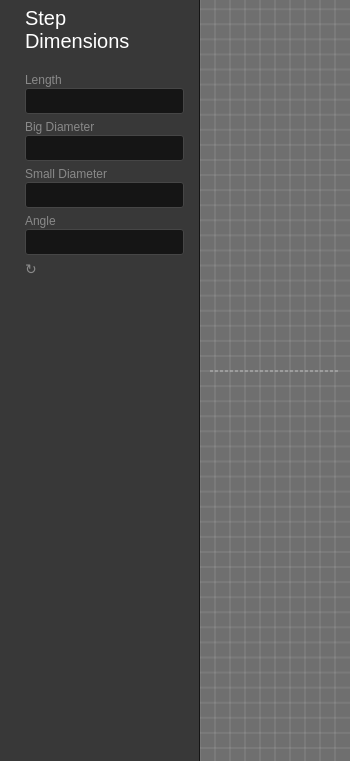
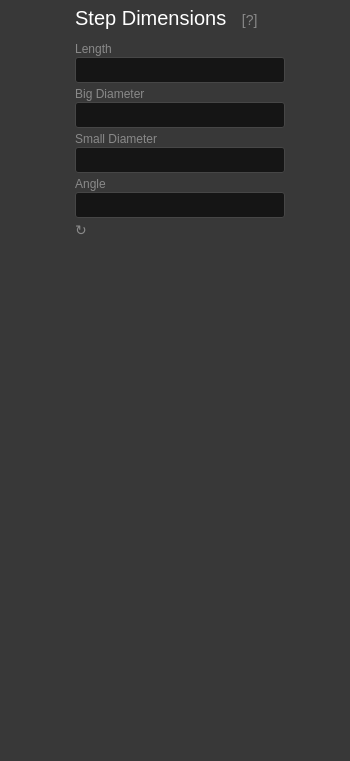
Before and after one commit to Callisto-Burns/OD-Calculator, an Electron app: page src/index.html in a window 350 px wide. Shown: the part 83-844 px from the top of the page. Drawn offline with Linux system fonts and the light colour scheme; no server answers.

Commit message:
downsized the calculator

```diff
--- a/main.js
+++ b/main.js
@@ -10,8 +10,8 @@ let mainWindow;
 
 app.on('ready', () => {
     mainWindow = new BrowserWindow({
-        height: 600,
-        width: 800,
+        height: 370,
+        width: 350,
         webPreferences: {
             nodeIntegration: true
         },
--- a/src/css/styles.css
+++ b/src/css/styles.css
@@ -13,15 +13,14 @@ body, .grid-container{
 	padding: 0;
 	height: 100%;
 	width: 100%;
-	background-color: #999999;
+	background-color: #000000;
 	overflow: hidden;
 }
 
 .grid-container{
 	display: grid;
-	grid-template-columns: 200px auto auto;
 	grid-template-rows: 60px auto;
-	background-color: grey;
+	background-color: orange;
 }
 
 .header {
@@ -42,41 +41,24 @@ body, .grid-container{
 }
 
 .logo{
-	padding: 3px 200px 0 5px;
+	padding: 3px 15px 0 5px;
 	height: 30px;
 	width: auto;
 }
 
-.render-container{
-	background-color: hotpink;
-	grid-column-start: 2;
-	grid-column-end: 4;
+.menu {
+	width: 100%;
+	margin: 0;
+	display: grid;
+	grid-template-rows: 65px 45px 45px 45px 45px 30px;
+	grid-template-columns: 75px 200px 75px;
 	grid-row-start: 2;
 	grid-row-end: 3;
-	padding: 0;
-	margin: 0;
+	grid-column: 1;
+	background: #383838;
 }
 
-.tool-render {
-	background-color:  #6f6f6f;
-	margin: 0;
-	padding: 0;
-	/*box-shadow: inset 0 0 30em 1em rgba(50,50,50,1);*/
-}
-
-.side-bar-left {
-	display: grid;
-	grid-template-rows: auto auto auto auto auto 1fr;
-	grid-template-columns: 1fr 6fr 1fr;
-	grid-column-start: 1;
-	grid-column-end: 2;
-	grid-row-start: 2;
-	grid-row-end: 3;
-	background: #383838;
-	border-right: 1px solid #151515
-}
-
-.side-bar-item {
+.menu-item {
 	grid-column-start: 2;
 	grid-column-end: 3;
 	grid-template-columns: auto 100px auto;
@@ -84,7 +66,7 @@ body, .grid-container{
 	color: #8A8A8A;
 	font-size: 12px;
 }
-.side-bar-header{
+.menu-header{
 	padding: 30px 0 20px 0;
 	color: white;
 	font-size: 20px;
@@ -128,3 +110,7 @@ button:focus.text-button {
 button:active.text-button {
 	margin: 1px 0 0 1px;
 }
+
+.header-label {
+	margin: 0 10px 0 0;
+}
--- a/src/index.html
+++ b/src/index.html
@@ -10,30 +10,29 @@
 			<img src="./img/logo.png" class="logo">
 			<label>OD Calculator</label>
 		</div>
-		<div class="render-container">
-			<canvas class="tool-render" style="height: 100%; width: 100%;"></canvas>
-		</div>
-		<div class="side-bar-left">
-			<div class="side-bar-item side-bar-header">
-				<label>Step Dimensions</label>
+
+		<div class="menu">
+			<div class="menu-item menu-header">
+				<label class="header-label">Step Dimensions</label>
+				<button class="text-button" id="helpButton">[?]</button>
 			</div>
-			<div class="side-bar-item">
+			<div class="menu-item">
 				<label class="label-calc">Length</label>
 				<input type="text" class="input-numeric" id="length">
 			</div>
-			<div class="side-bar-item">
+			<div class="menu-item">
 				<label class="label-calc">Big Diameter</label>
 				<input type="text" class="input-numeric" id="bigDiameter">
 			</div>
-			<div class="side-bar-item">
+			<div class="menu-item">
 				<label class="label-calc">Small Diameter</label>
 				<input type="text" class="input-numeric" id="smallDiameter">
 			</div>
-			<div class="side-bar-item">
+			<div class="menu-item">
 				<label class="label-calc">Angle</label>
 				<input type="text" class="input-numeric" id="angle">
 			</div>
-			<div class="side-bar-item">
+			<div class="menu-item">
 				<button class="text-button" id="clearButton">&#8635</button>
 			</div>
 		</div>
--- a/src/js/index.js
+++ b/src/js/index.js
@@ -9,10 +9,10 @@ const angleBox = document.querySelector('#angle')
 const clearButton = document.querySelector('#clearButton')
 const renderContainer = document.querySelector('.render-container')
 
-const toolRenderController = new RenderController(canvas)
+//const toolRenderController = new RenderController(canvas)
 
 var step = new Step()
-toolRenderController.renderElements.push(step)
+//toolRenderController.renderElements.push(step)
 
 //Grouping of the sidebar input elements for indexing
 //Would like to make this less hacked together in the future, possibly pass the sidebar as an argument
@@ -23,13 +23,6 @@ const sideBarInputs = [
     smallDiameterBox,
     angleBox
 ]
-
-//Fit the canvas to the size of its parent container
-fitToContainer(canvas)
-function fitToContainer(canvas){
-	canvas.width = renderContainer.clientWidth
-    canvas.height = renderContainer.clientHeight
-}
 
 /* Keyboard Listener */
 document.addEventListener('keydown', (event) => {
@@ -149,6 +142,7 @@ step.on('calculate', (calculatedValue, result) => {
 })
 
 /* Animation Loop for Tool Render */
+/*
 let timeZero = 0
 function renderLoop(timeStamp){
     let deltaTime = timeStamp - timeZero
@@ -157,4 +151,4 @@ function renderLoop(timeStamp){
     toolRenderController.render()
     requestAnimationFrame(renderLoop)
 }
-requestAnimationFrame(renderLoop)
+requestAnimationFrame(renderLoop)*/
```
